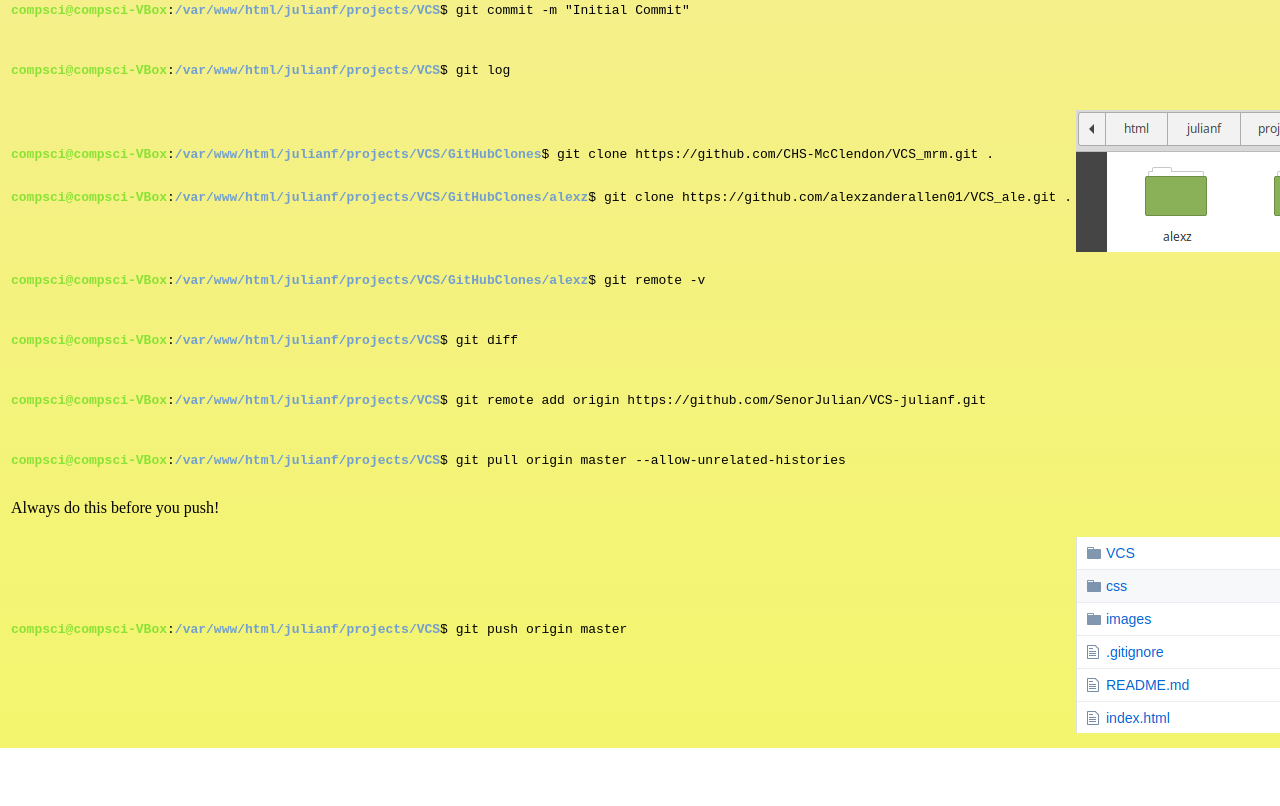
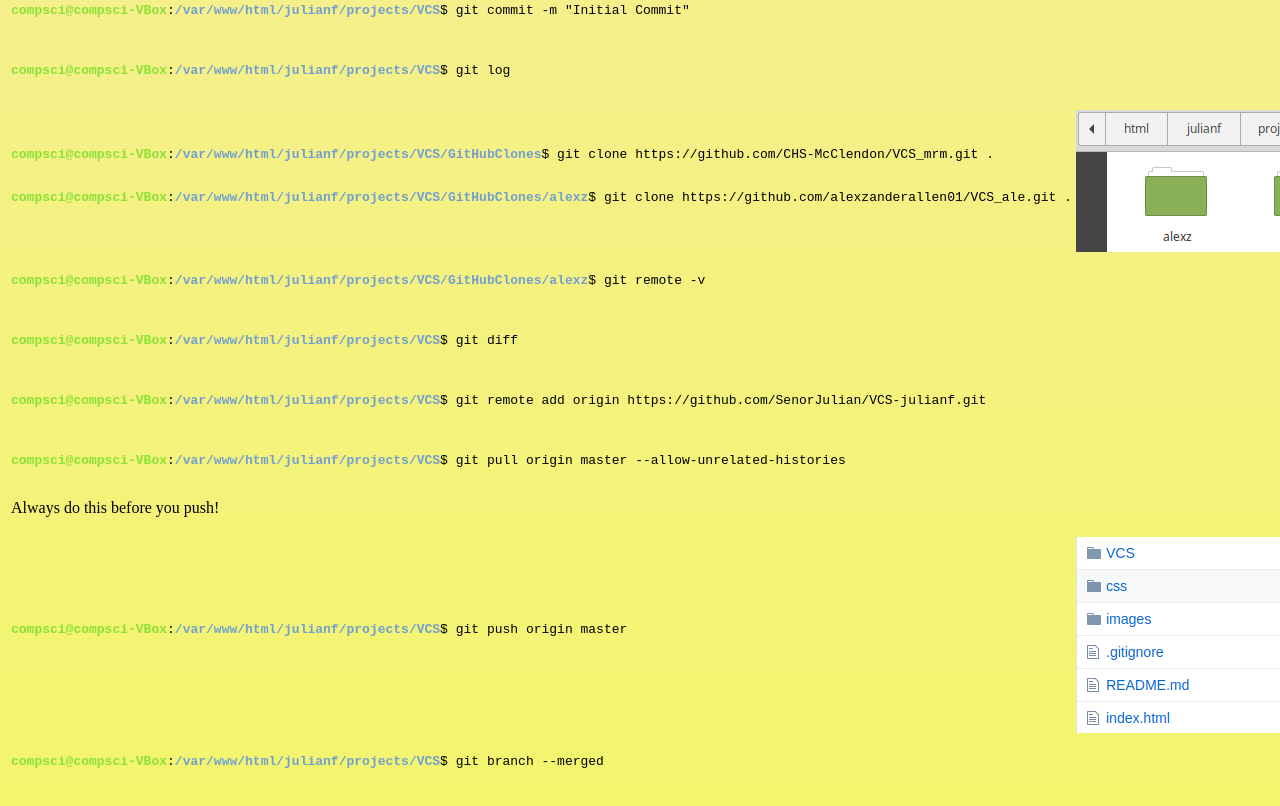
Before and after one commit to SenorJulian/VCS-julianf, a plain HTML site: page index.html in a window 1280 px wide. Shown: the part 996-1802 px from the top of the page. Before the commit the page ends 1744 px from the top, so only its background shows below. Drawn offline with Linux system fonts and the light colour scheme.

Commit message:
Modified index.html

```diff
--- a/index.html
+++ b/index.html
@@ -160,6 +160,12 @@
                 <img src="images/pushss.png" alt="Push Screenshot">
             </td>
         </tr>
+        <tr>
+            <td>
+                <pre><font color="#8AE234"><b>compsci@compsci-VBox</b></font>:<font color="#729FCF"><b>/var/www/html/julianf/projects/VCS</b></font>$ git branch --merged
+                </pre>
+            </td>
+        </tr>
     </table>
 </body>
 
```
